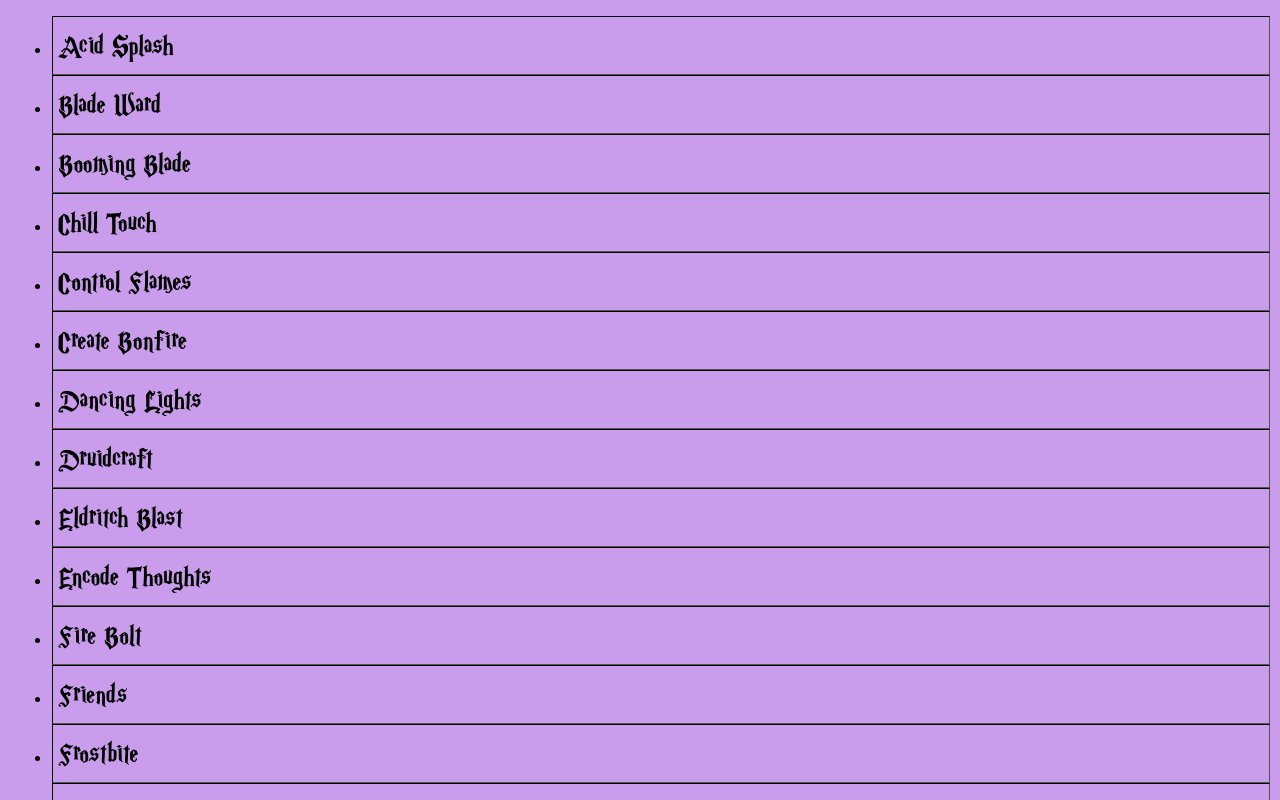
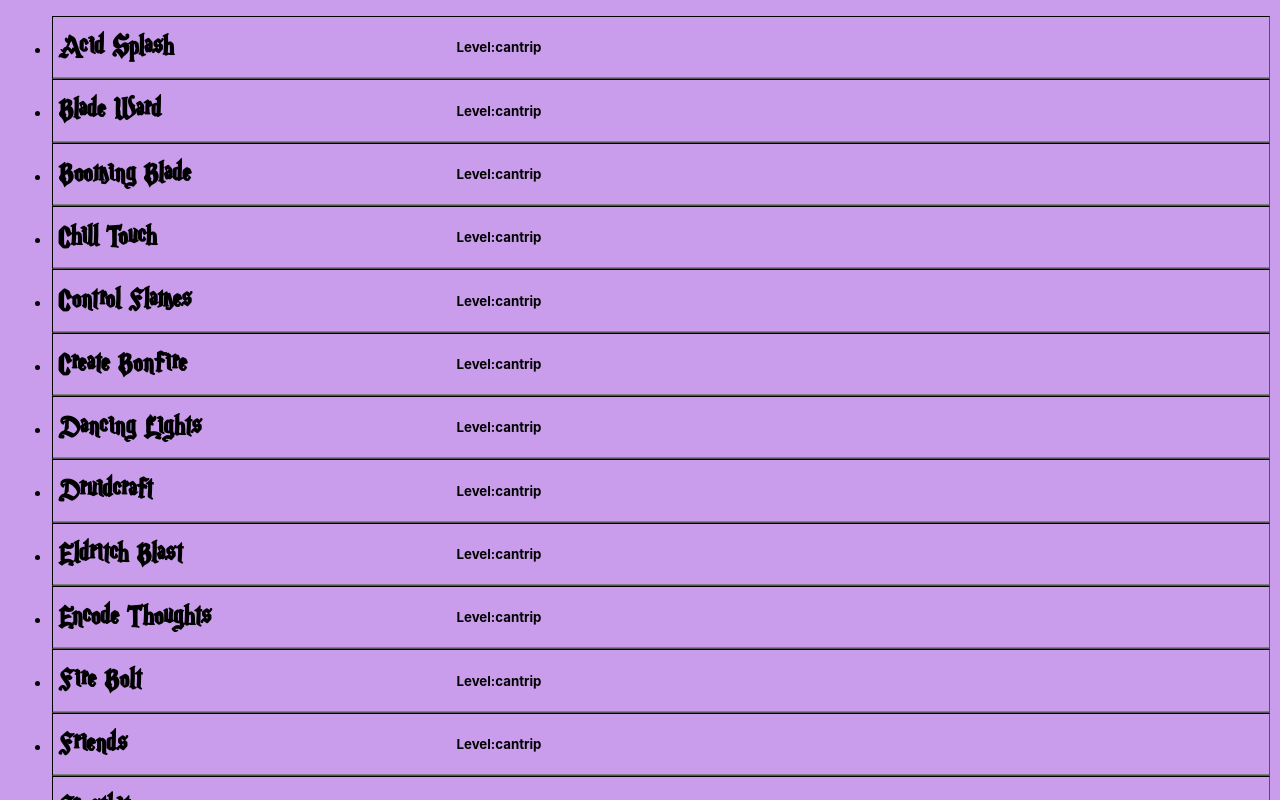
Before and after one commit to GenerNom/new_spell_book, a React (Create React App) app: page / in a window 1280 px wide. Shown: the top 800 px of the page. Built offline with nearby package versions, Linux system fonts and the light colour scheme; the HTML template or start-up script is replaced by a standard one.

Commit message:
add display for spell level

```diff
--- a/src/list/ListManager.tsx
+++ b/src/list/ListManager.tsx
@@ -1,23 +1,25 @@
 import { FC } from 'react'
 import Spell from '../Spell'
 
-const SpellFormatting: FC<{spell: Spell}> = ({spell}): JSX.Element => {
+export const SpellFormatting: FC<{spell: Spell}> = ({spell}): JSX.Element => {
     return (
         <li className='displaySpell'>
-            <div className='spellName'>{spell.name}</div>
+            <div className='header'>
+                <h3 className='spellName'>{spell.name}</h3> <h5 className='spellLevel'>Level:{spell.level}</h5>
+            </div>
         </li>
     )
 }
 
-const ListManager: FC<{allSpells: Array<Spell>}> = ({allSpells}) => {
+export const ListManager: FC<{allSpells: Array<Spell>}> = ({allSpells}) => {
 
     return (
         <div id="ListManager">
-            <ul>{allSpells.map((spell): JSX.Element => {
-                return <SpellFormatting spell={spell} />
-            })}</ul>
+            <ul>
+                {allSpells.map((spell): JSX.Element => {
+                    return <SpellFormatting spell={spell} />
+                })}
+            </ul>
         </div>
     )
 }
-
-export default ListManager
--- a/src/topLevel/ProductionTopLevel.tsx
+++ b/src/topLevel/ProductionTopLevel.tsx
@@ -2,7 +2,7 @@ import { FC } from "react"
 import TopLevel from "./TopLevel"
 import Spell from "../Spell"
 import getSpellList from "../spellListService"
-import ListManager from "../list/ListManager"
+import { ListManager } from "../list/ListManager"
 
 const importedSpells:Array<Spell> = getSpellList()
 console.log(importedSpells.length);
```
Also changed, not shown: 1 other file (tests, documents, lock files or other folders).
